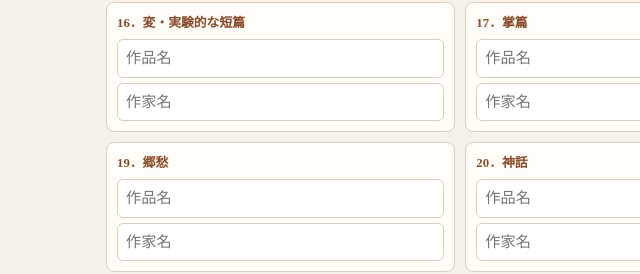
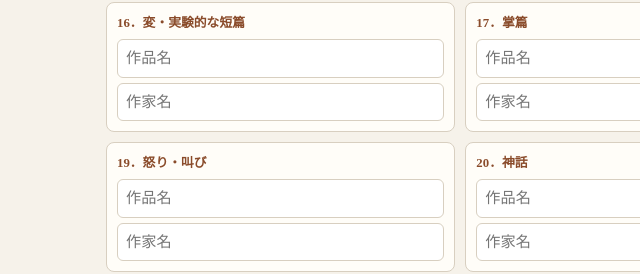
Before and after one commit to WashuTakumi/30ShortStories, a plain HTML site: page index.html in a window 1280 px wide. Shown: the part 951-1225 px from the top of the page, 0-640 px from the left. Drawn offline with Linux system fonts and the light colour scheme.

Commit message:
Update index.html

```diff
--- a/index.html
+++ b/index.html
@@ -85,7 +85,7 @@ const PROMPTS = [
   "むかし読んで忘れられない短篇","繰り返し読む・読みたい短篇","もっと評価されるべき短篇","発想がすごい短篇","技巧がすごい短篇",
   "構造がすごい短篇","笑える短篇","こわい短篇","切ない短篇","ずっしりと重い短篇",
   "美しい短篇","渋い・恰好いい短篇","食べものについての短篇","音楽についての短篇","愛についての短篇",
-  "変・実験的な短篇","掌篇","中篇","郷愁","神話",
+  "変・実験的な短篇","掌篇","中篇","怒り・叫び","神話",
   "夢・幻想","古典","準古典","現代","人物が印象的",
   "文章が印象的","幕切れが印象的","好きな作家のこの一作","好きなシリーズ・連作からひとつ","人には薦められないけど好き"
 ];
```
